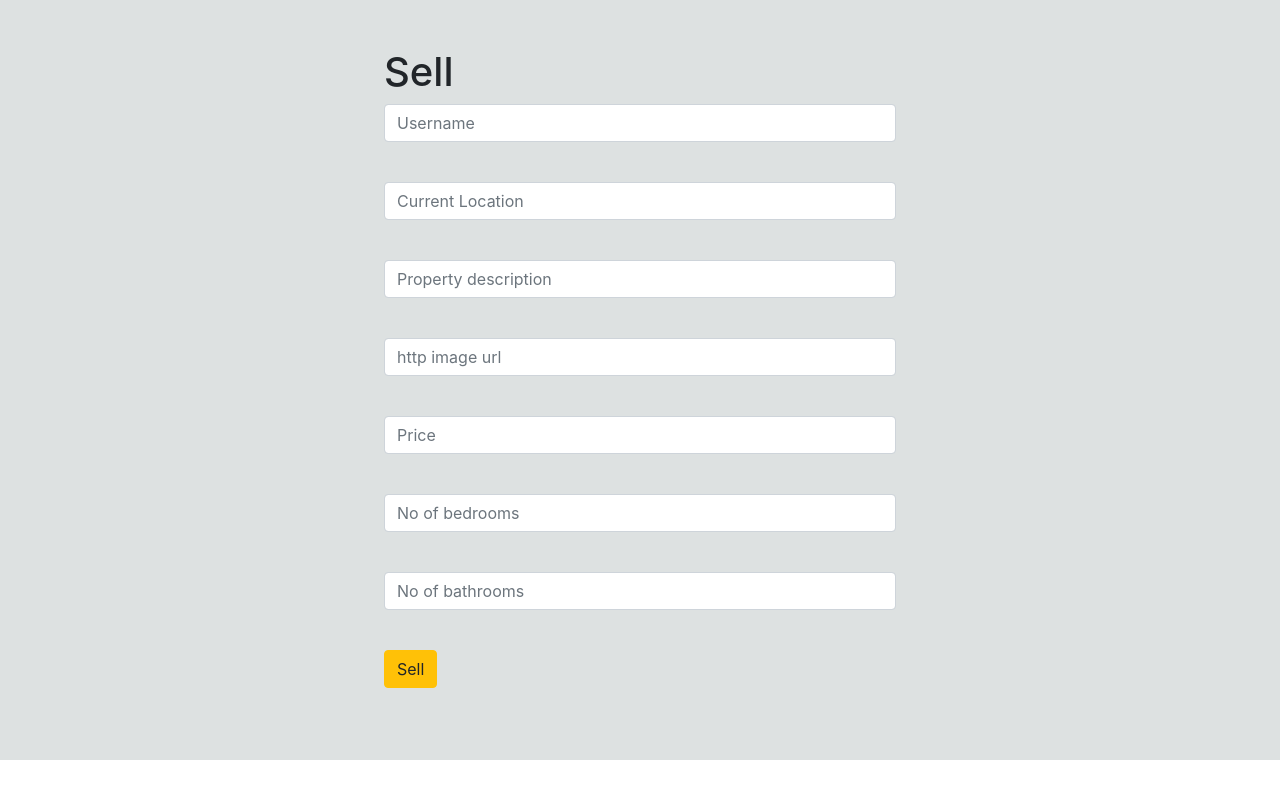
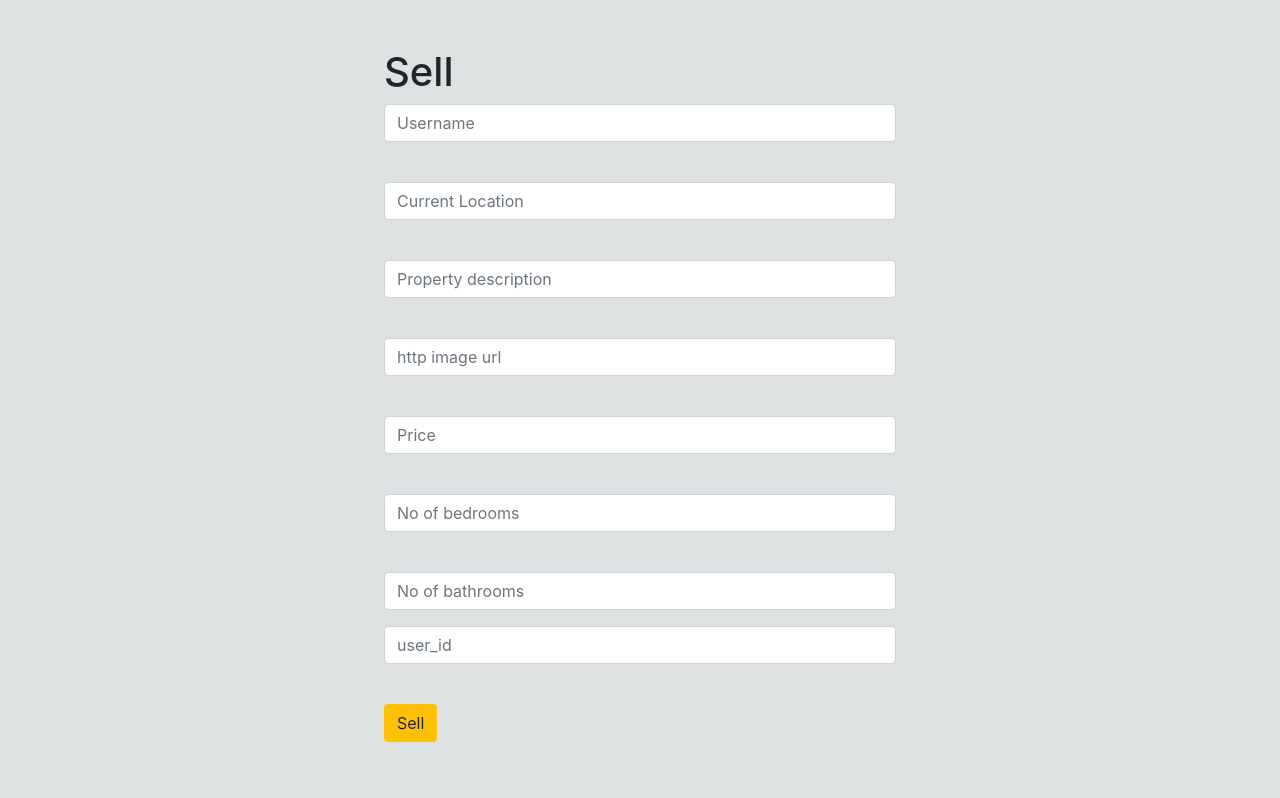
Before and after one commit to evansochieng/kwangu-app, a React (Create React App) app in the folder client/: page /new in a window 1280 px wide. Shown: the top 798 px of the page. Built offline with nearby package versions, Linux system fonts and the light colour scheme.

Commit message:
Add property forms

```diff
--- a/client/src/components/AddtoHomes.js
+++ b/client/src/components/AddtoHomes.js
@@ -7,8 +7,9 @@ function AddtoHomes() {
   const [description, setDescription] = useState("");
   const [image_url, setImage] = useState("");
   const [price, setPrice] = useState("");
-  const [bedrooms, setBeds] = useState("");
-  const [bathrooms, setBaths] = useState("");
+  const [no_of_bedrooms, setBeds] = useState("");
+  const [no_of_bathrooms, setBaths] = useState("");
+  const [user_id, setUser_id] = useState("");
   const [error, setError] = useState("");
 
 
@@ -29,8 +30,9 @@ function AddtoHomes() {
         description,
         image_url,
         price,
-        bedrooms,
-        bathrooms,
+        no_of_bedrooms,
+        no_of_bathrooms,
+        user_id,
       }),
     }).then((res) => {
       console.log(res);
@@ -55,7 +57,7 @@ function AddtoHomes() {
           value={name}
           onChange={(e) => setName(e.target.value)}
           placeholder="Username"
-          type="text"
+          type="name"
           className="form-group form-control"
           required
         />
@@ -82,7 +84,7 @@ function AddtoHomes() {
           value={image_url}
           onChange={(e) => setImage(e.target.value)}
           placeholder="http image url"
-          type="text"
+          type="url"
           className="form-group form-control"
           required
         />
@@ -97,7 +99,7 @@ function AddtoHomes() {
         />
         <br />
         <input
-          value={bedrooms}
+          value={no_of_bedrooms}
           onChange={(e) => setBeds(e.target.value)}
           placeholder="No of bedrooms"
           type="text"
@@ -106,9 +108,17 @@ function AddtoHomes() {
         />
         <br />
         <input
-          value={bathrooms}
+          value={no_of_bathrooms}
           onChange={(e) => setBaths(e.target.value)}
           placeholder="No of bathrooms"
+          type="text"
+          className="form-group form-control"
+          required
+        />
+        <input
+          value={user_id}
+          onChange={(e) => setUser_id(e.target.value)}
+          placeholder="user_id"
           type="text"
           className="form-group form-control"
           required
--- a/client/src/components/Home.js
+++ b/client/src/components/Home.js
@@ -1,7 +1,6 @@
 import React, {useState,useEffect} from 'react'
 import Login from './Login';
 import {Route, useNavigate} from "react-router-dom"
-import AddtoHomes from './AddtoHomes';
 
 function Home({onLogout,setproperty}) {
 
@@ -60,6 +59,8 @@ function Home({onLogout,setproperty}) {
     </div>
   ));
 
+  // Handle Search
+
   function handleChange(e) {
     e.preventDefault();
     let searching = e.target.value.toLowerCase();
@@ -86,7 +87,7 @@ function Home({onLogout,setproperty}) {
 
   return (
     <div className="grey">
-      <button className="btn btn-primary" onClick={handleLogout} id="btn">
+      <button className="btn btn-primary" onClick={handleLogout} id="logout">
         {onLogout}Log Out
       </button>
       <br />
--- a/client/src/index.css
+++ b/client/src/index.css
@@ -1,8 +1,8 @@
 *{
-  margin: 0px;
-  padding: 0px;
+  margin: 0px auto;
+  padding: 0;
   box-sizing: border-box;
-  overflow-x: hidden;
+  position: relative;
 }
 
 .forms{
@@ -55,11 +55,18 @@ img{
 .err{
   color: red;
 }
+#logout{
+  display: flex;
+  justify-content: flex-end;
+  float: right;
+  margin-right: 80px;
+}
 #btn{
   display: flex;
   justify-content: flex-end;
   float: right;
-  margin-right: 40px;
+  margin-top: 50px;
+  margin-right: -100px;
 }
 .row{
   padding-left: 40px;
```
